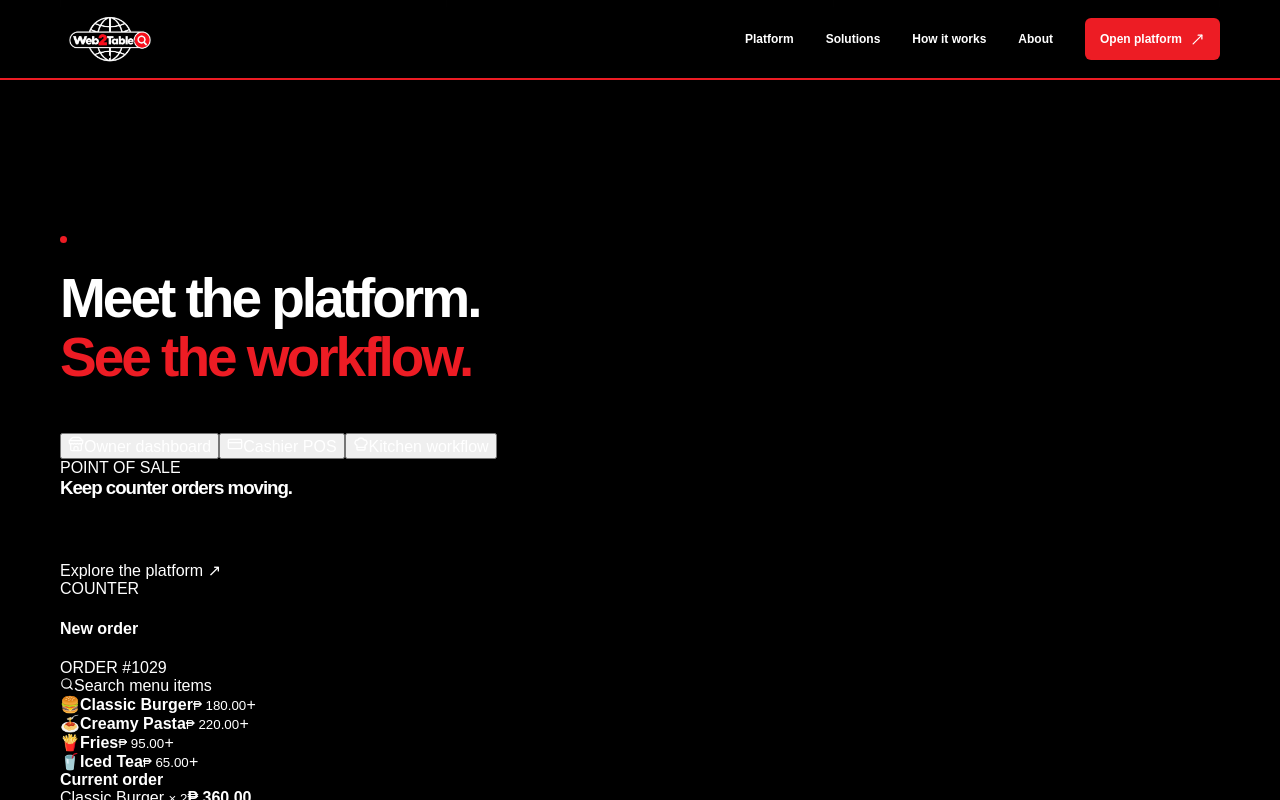
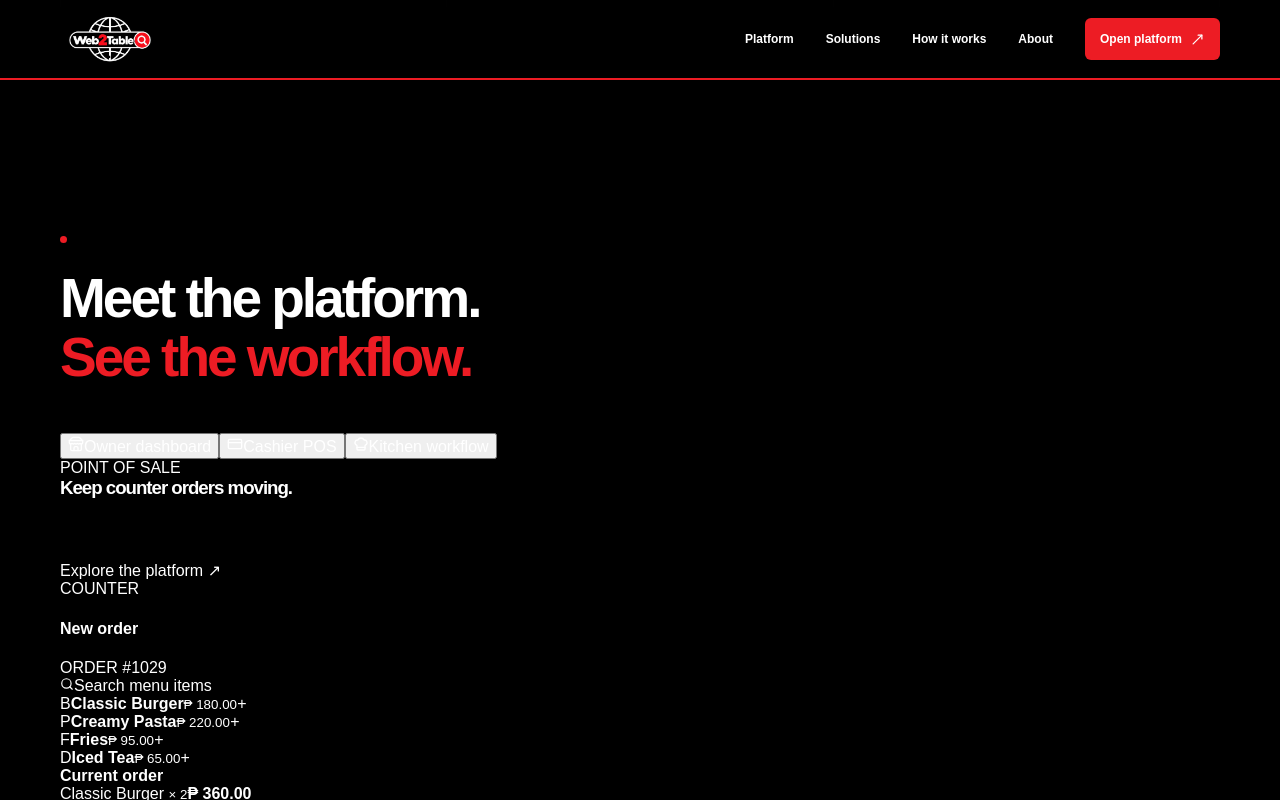
Before and after one commit to Jrnotjunior/web2table.io, a React (Vite) app: page / in a window 1280 px wide. Both pictures are taken after a click on the tab "Cashier POS". Shown: the part 1559-2359 px from the top of the page. Built offline with nearby package versions, Linux system fonts and the light colour scheme.

Commit message:
Keep product preview within brand palette

```diff
--- a/src/components/sections/ProductShowcaseSection.tsx
+++ b/src/components/sections/ProductShowcaseSection.tsx
@@ -18,7 +18,7 @@ function OwnerPreview() {
 }
 
 function PosPreview() {
-  return <div className="showcase-screen pos-preview"><div className="preview-pos-top"><div><span className="preview-kicker">COUNTER</span><h4>New order</h4></div><span className="preview-order-badge">ORDER #1029</span></div><div className="preview-search"><Search size={14} /><span>Search menu items</span></div><div className="preview-pos-layout"><div className="preview-menu-grid"><div className="preview-menu-item"><span className="preview-food-icon">🍔</span><b>Classic Burger</b><small>₱ 180.00</small><i>+</i></div><div className="preview-menu-item"><span className="preview-food-icon">🍝</span><b>Creamy Pasta</b><small>₱ 220.00</small><i>+</i></div><div className="preview-menu-item"><span className="preview-food-icon">🍟</span><b>Fries</b><small>₱ 95.00</small><i>+</i></div><div className="preview-menu-item"><span className="preview-food-icon">🥤</span><b>Iced Tea</b><small>₱ 65.00</small><i>+</i></div></div><div className="preview-cart"><strong>Current order</strong><div><span>Classic Burger <small>× 2</small></span><b>₱ 360.00</b></div><div><span>Fries <small>× 1</small></span><b>₱ 95.00</b></div><div className="preview-cart-total"><span>Total</span><strong>₱ 455.00</strong></div><span className="preview-pay"><CircleDollarSign size={14} /> Proceed to payment</span></div></div></div>
+  return <div className="showcase-screen pos-preview"><div className="preview-pos-top"><div><span className="preview-kicker">COUNTER</span><h4>New order</h4></div><span className="preview-order-badge">ORDER #1029</span></div><div className="preview-search"><Search size={14} /><span>Search menu items</span></div><div className="preview-pos-layout"><div className="preview-menu-grid"><div className="preview-menu-item"><span className="preview-food-icon">B</span><b>Classic Burger</b><small>₱ 180.00</small><i>+</i></div><div className="preview-menu-item"><span className="preview-food-icon">P</span><b>Creamy Pasta</b><small>₱ 220.00</small><i>+</i></div><div className="preview-menu-item"><span className="preview-food-icon">F</span><b>Fries</b><small>₱ 95.00</small><i>+</i></div><div className="preview-menu-item"><span className="preview-food-icon">D</span><b>Iced Tea</b><small>₱ 65.00</small><i>+</i></div></div><div className="preview-cart"><strong>Current order</strong><div><span>Classic Burger <small>× 2</small></span><b>₱ 360.00</b></div><div><span>Fries <small>× 1</small></span><b>₱ 95.00</b></div><div className="preview-cart-total"><span>Total</span><strong>₱ 455.00</strong></div><span className="preview-pay"><CircleDollarSign size={14} /> Proceed to payment</span></div></div></div>
 }
 
 function KitchenPreview() {
```
